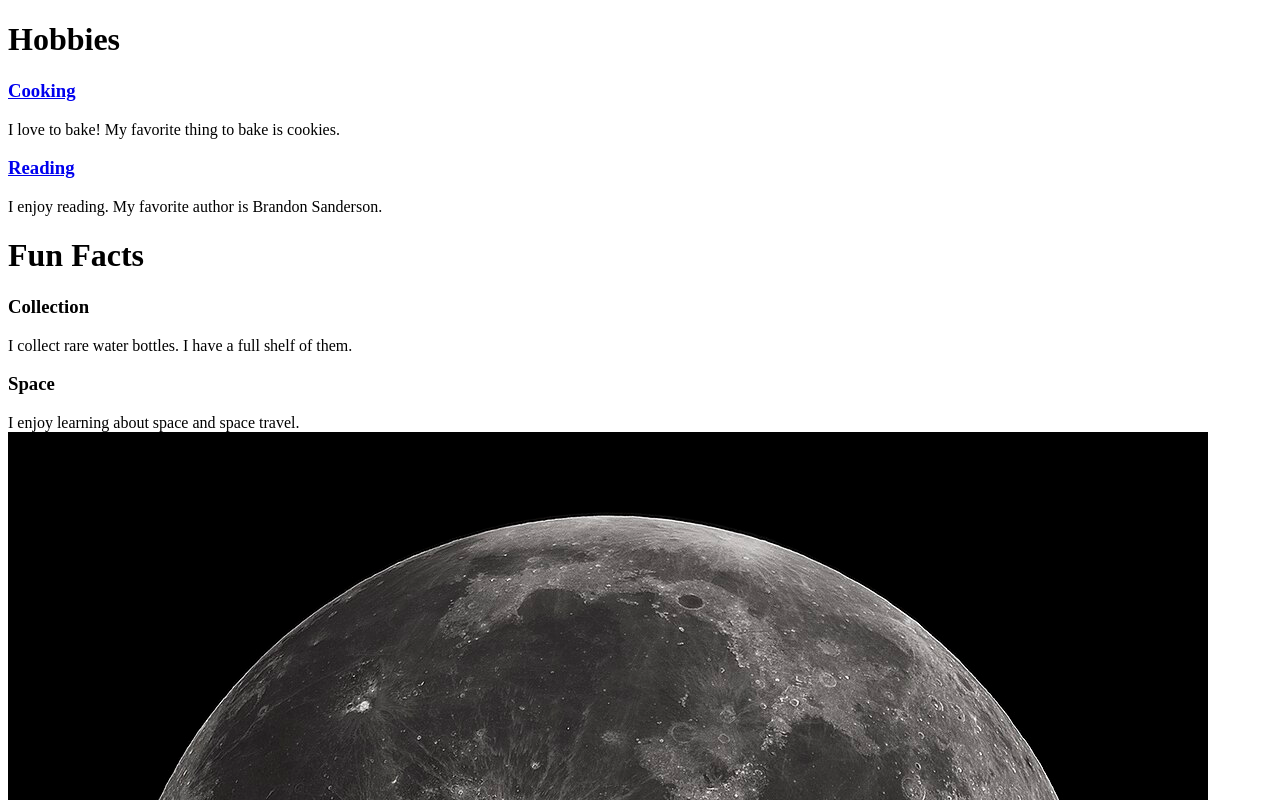
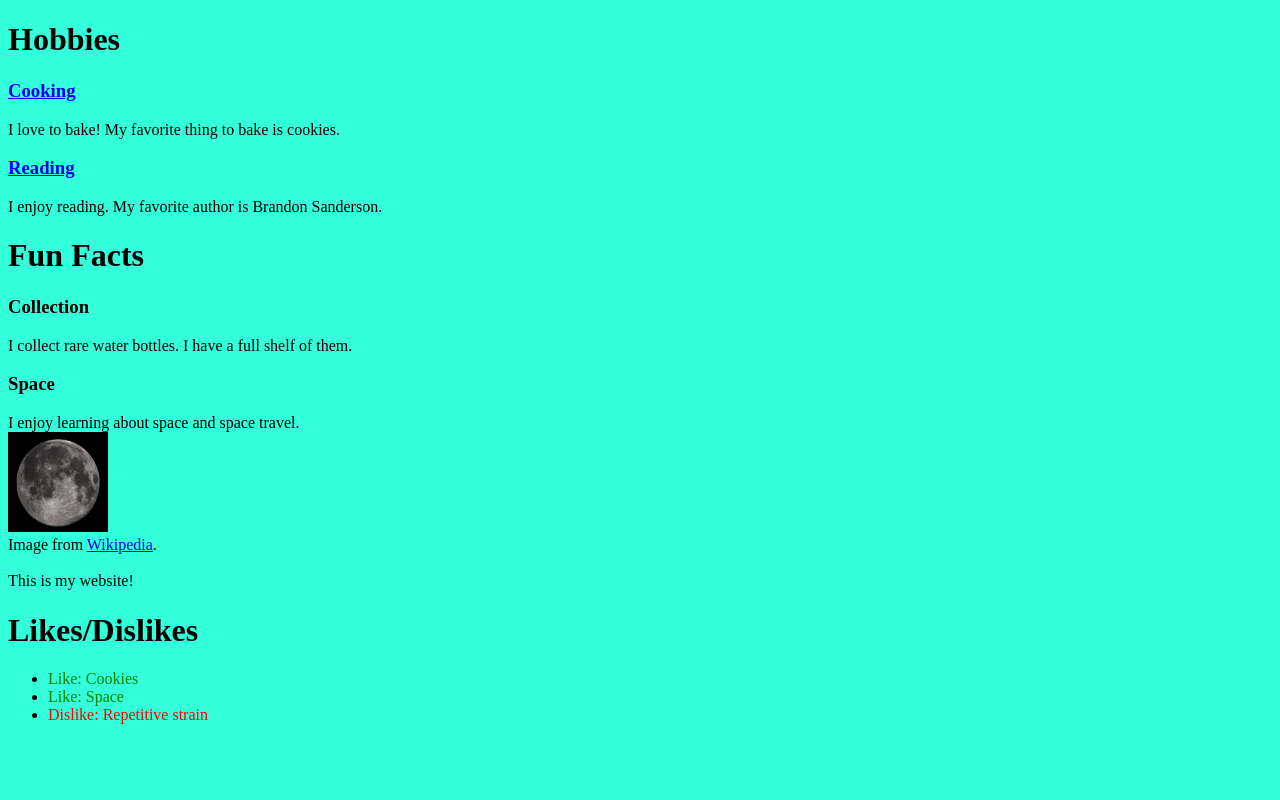
Before and after one commit to elasticEC/5970-assignment-2, a plain HTML site: page MyWebsite/index.html in a window 1280 px wide. Shown: the top 800 px of the page. Drawn offline with Linux system fonts and the light colour scheme.

Commit message:
final submission

```diff
--- a/MyWebsite/index.html
+++ b/MyWebsite/index.html
@@ -4,7 +4,7 @@
         <meta charset="UTF-8">
         <TITLE>About Me</TITLE>
     </HEAD>
-    <BODY>
+    <BODY bgcolor="33FFDA">
         <H1>Hobbies</H1>
         <H3><a HREF="hobby1.html">Cooking</a></H3>
         I love to bake! My favorite thing to bake is cookies.
@@ -15,7 +15,13 @@
         I collect rare water bottles. I have a full shelf of them.
         <H3>Space</H3>
         I enjoy learning about space and space travel.<br>
-        <img src="moon.jpg" alt="the moon">
+        <img src="moon.jpg" alt="the moon" height=100 width=100>
+        <br>Image from <a href="https://en.wikipedia.org/wiki/Moon">Wikipedia</a>.<br>
         <br>This is my website!
+        <H1>Likes/Dislikes</H1>
+        <UL> <LI><font color="green">Like: Cookies</font></LI>
+            <LI><font color="green">Like: Space</font></LI>
+            <LI><font color="red">Dislike: Repetitive strain</font></LI>
+        </UL>
     </BODY>
 </HTML>
```
Also changed, not shown: MyWebsite/hobby1.html (+1 -1 lines), MyWebsite/hobby2.html (+1 -1 lines).
